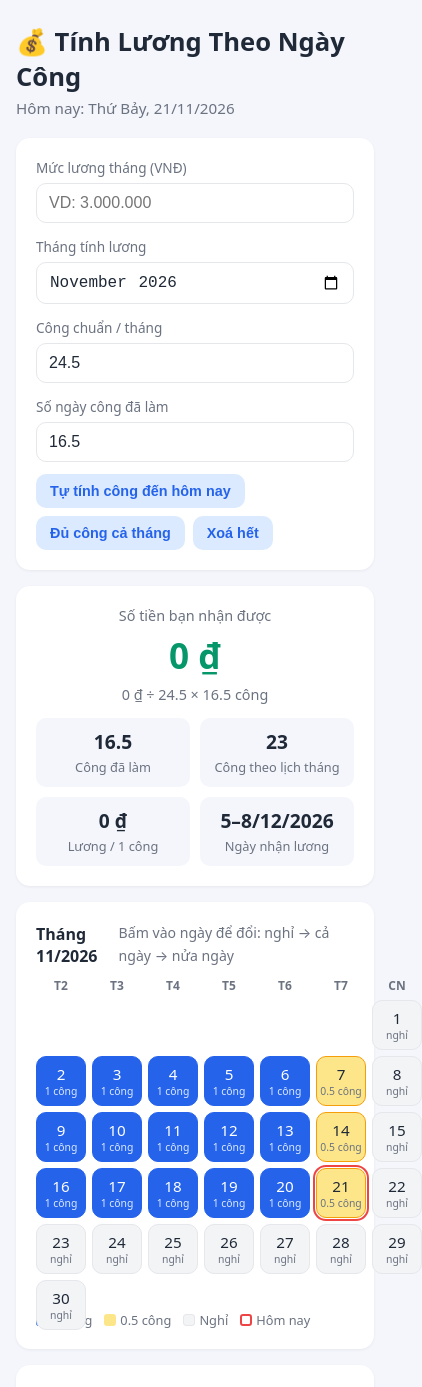
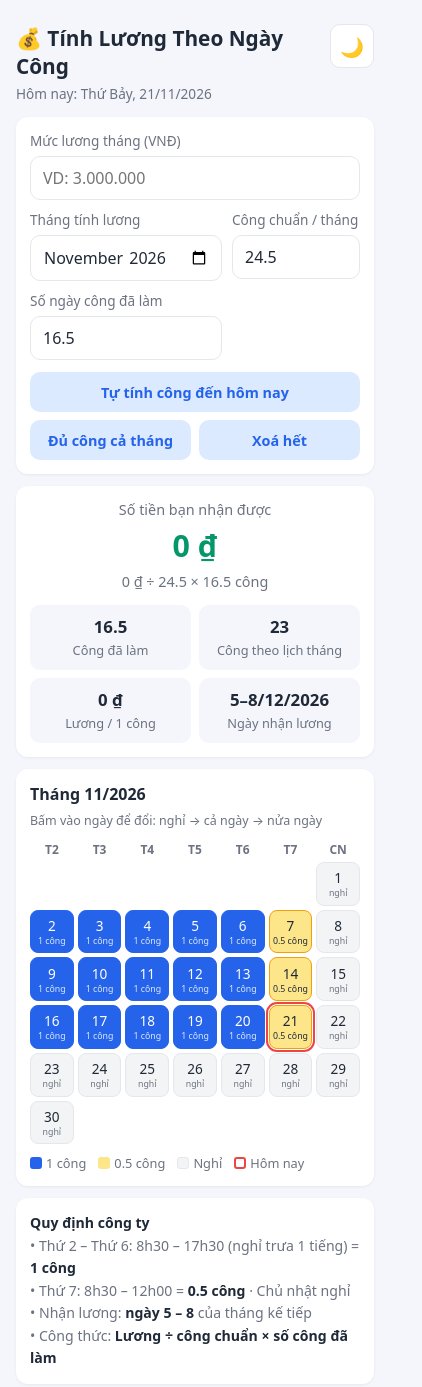
Before and after one commit to AlfredPhan/website-tinh-luong, a plain HTML site: page index.html in a window 390 px wide. Shown: the top 1387 px of the page, 422 px wide, since content can reach past the window. Drawn offline with Linux system fonts and the light colour scheme.

Commit message:
Thêm chế độ sáng/tối và tối ưu giao diện cho PC, laptop, iPhone
Co-Authored-By: Claude Opus 5.5 <noreply@anthropic.com>

```diff
--- a/index.html
+++ b/index.html
@@ -2,61 +2,146 @@
 <html lang="vi">
 <head>
     <meta charset="UTF-8">
-    <meta name="viewport" content="width=device-width, initial-scale=1.0">
+    <meta name="viewport" content="width=device-width, initial-scale=1.0, viewport-fit=cover">
+    <meta name="color-scheme" content="light dark">
+    <meta name="theme-color" content="#f4f6fb">
     <title>Tính Lương Theo Ngày Công</title>
+    <script>
+        // Apply the saved theme before first paint to avoid a flash
+        try { const t = localStorage.getItem('theme'); if (t) document.documentElement.dataset.theme = t; } catch (e) {}
+    </script>
     <style>
         :root {
             --bg: #f4f6fb; --card: #fff; --text: #1f2937; --muted: #6b7280;
-            --primary: #2563eb; --primary-soft: #dbeafe; --half: #fde68a;
-            --off: #f3f4f6; --border: #e5e7eb; --ok: #059669;
+            --primary: #2563eb; --primary-soft: #dbeafe; --on-primary: #fff; --on-primary-muted: #dbeafe;
+            --half: #fde68a; --half-border: #f59e0b; --half-text: #1f2937;
+            --off: #f3f4f6; --border: #e5e7eb; --ok: #059669; --today: #ef4444;
+            --input-bg: #fff; --shadow: 0 1px 3px rgba(0,0,0,.06);
+            color-scheme: light;
         }
-        * { box-sizing: border-box; }
+        @media (prefers-color-scheme: dark) {
+            :root:not([data-theme="light"]) {
+                --bg: #0f172a; --card: #1e293b; --text: #e5e7eb; --muted: #94a3b8;
+                --primary: #3b82f6; --primary-soft: #1e3a5f; --on-primary: #fff; --on-primary-muted: #bfdbfe;
+                --half: #a16207; --half-border: #eab308; --half-text: #fef9c3;
+                --off: #273449; --border: #334155; --ok: #34d399; --today: #f87171;
+                --input-bg: #0f172a; --shadow: 0 1px 3px rgba(0,0,0,.4);
+                color-scheme: dark;
+            }
+        }
+        :root[data-theme="dark"] {
+            --bg: #0f172a; --card: #1e293b; --text: #e5e7eb; --muted: #94a3b8;
+            --primary: #3b82f6; --primary-soft: #1e3a5f; --on-primary: #fff; --on-primary-muted: #bfdbfe;
+            --half: #a16207; --half-border: #eab308; --half-text: #fef9c3;
+            --off: #273449; --border: #334155; --ok: #34d399; --today: #f87171;
+            --input-bg: #0f172a; --shadow: 0 1px 3px rgba(0,0,0,.4);
+            color-scheme: dark;
+        }
+        * { box-sizing: border-box; -webkit-tap-highlight-color: transparent; }
+        html { -webkit-text-size-adjust: 100%; }
         body { margin: 0; font-family: system-ui, -apple-system, "Segoe UI", Roboto, sans-serif;
-               background: var(--bg); color: var(--text); }
-        .wrap { max-width: 760px; margin: 0 auto; padding: 24px 16px 48px; }
+               background: var(--bg); color: var(--text); transition: background .2s, color .2s; }
+        .wrap { max-width: 760px; margin: 0 auto;
+                padding: max(24px, env(safe-area-inset-top)) max(16px, env(safe-area-inset-right))
+                         max(48px, env(safe-area-inset-bottom)) max(16px, env(safe-area-inset-left)); }
+        .top { display: flex; justify-content: space-between; align-items: flex-start; gap: 12px; }
         h1 { font-size: 1.6rem; margin: 0 0 4px; }
         .sub { color: var(--muted); margin: 0 0 20px; font-size: .95rem; }
+        .theme-toggle { flex-shrink: 0; width: 44px; height: 44px; padding: 0; font-size: 1.2rem;
+                        border: 1px solid var(--border); background: var(--card); }
         .card { background: var(--card); border-radius: 14px; padding: 20px;
-                box-shadow: 0 1px 3px rgba(0,0,0,.06); margin-bottom: 16px; }
+                box-shadow: var(--shadow); margin-bottom: 16px; }
         .grid { display: grid; grid-template-columns: repeat(auto-fit, minmax(200px, 1fr)); gap: 14px; }
         label { display: block; font-size: .85rem; color: var(--muted); margin-bottom: 6px; }
-        input, select { width: 100%; padding: 10px 12px; font-size: 1rem; border: 1px solid var(--border);
-                        border-radius: 10px; background: #fff; color: var(--text); }
-        input:focus, select:focus { outline: 2px solid var(--primary-soft); border-color: var(--primary); }
-        button { cursor: pointer; border: 0; border-radius: 10px; padding: 9px 14px; font-size: .9rem;
-                 background: var(--primary-soft); color: var(--primary); font-weight: 600; }
+        /* 16px inputs keep iPhone Safari from zooming in on focus */
+        input { width: 100%; min-height: 44px; padding: 10px 12px; font-size: 16px; font-family: inherit;
+                border: 1px solid var(--border); border-radius: 10px; background: var(--input-bg); color: var(--text);
+                -webkit-appearance: none; appearance: none; }
+        input:focus { outline: 2px solid var(--primary-soft); border-color: var(--primary); }
+        button { cursor: pointer; border: 0; border-radius: 10px; padding: 9px 14px; min-height: 40px;
+                 font-size: .9rem; font-family: inherit; font-weight: 600;
+                 background: var(--primary-soft); color: var(--primary); touch-action: manipulation; }
         button:hover { filter: brightness(.95); }
         .actions { display: flex; flex-wrap: wrap; gap: 8px; margin-top: 12px; }
         .result { text-align: center; }
-        .result .money { font-size: 2.2rem; font-weight: 800; color: var(--ok); margin: 6px 0; }
+        .result .money { font-size: 2.2rem; font-weight: 800; color: var(--ok); margin: 6px 0; overflow-wrap: anywhere; }
         .result .detail { color: var(--muted); font-size: .9rem; }
         .stats { display: grid; grid-template-columns: repeat(auto-fit, minmax(140px, 1fr)); gap: 10px; margin-top: 14px; }
         .stat { background: var(--bg); border-radius: 10px; padding: 10px; text-align: center; }
         .stat b { display: block; font-size: 1.2rem; }
         .stat span { font-size: .8rem; color: var(--muted); }
-        .cal-head { display: flex; justify-content: space-between; align-items: center; margin-bottom: 10px; }
+        .cal-head { display: flex; justify-content: space-between; align-items: center; flex-wrap: wrap; gap: 6px; margin-bottom: 10px; }
         .cal { display: grid; grid-template-columns: repeat(7, 1fr); gap: 6px; }
         .dow { text-align: center; font-size: .75rem; color: var(--muted); font-weight: 600; }
         .day { aspect-ratio: 1; border-radius: 10px; border: 1px solid var(--border); background: var(--off);
                display: flex; flex-direction: column; align-items: center; justify-content: center;
-               cursor: pointer; user-select: none; font-size: .95rem; position: relative; }
+               cursor: pointer; user-select: none; -webkit-user-select: none; touch-action: manipulation;
+               font-size: .95rem; position: relative; }
         .day small { font-size: .65rem; color: var(--muted); }
-        .day.full { background: var(--primary); color: #fff; border-color: var(--primary); }
-        .day.full small { color: #dbeafe; }
-        .day.half { background: var(--half); border-color: #f59e0b; }
-        .day.today { outline: 2px solid #ef4444; outline-offset: 1px; }
+        .day.full { background: var(--primary); color: var(--on-primary); border-color: var(--primary); }
+        .day.full small { color: var(--on-primary-muted); }
+        .day.half { background: var(--half); border-color: var(--half-border); color: var(--half-text); }
+        .day.half small { color: var(--half-text); }
+        .day.today { outline: 2px solid var(--today); outline-offset: 1px; }
         .day.empty { visibility: hidden; }
         .legend { display: flex; flex-wrap: wrap; gap: 12px; font-size: .8rem; color: var(--muted); margin-top: 10px; }
         .legend i { display: inline-block; width: 12px; height: 12px; border-radius: 3px; vertical-align: -1px; margin-right: 4px; }
+        .lg-full { background: var(--primary); }
+        .lg-half { background: var(--half); }
+        .lg-off { background: var(--off); border: 1px solid var(--border); }
+        .lg-today { border: 2px solid var(--today); }
         .info { font-size: .88rem; color: var(--muted); line-height: 1.6; }
         .info b { color: var(--text); }
+
+        @media (hover: hover) {
+            .day:not(.empty):hover { border-color: var(--primary); }
+        }
+
+        /* Laptop / PC: inputs and result on the left, calendar on the right */
+        @media (min-width: 960px) {
+            .wrap { max-width: 1120px; padding-top: 40px; }
+            h1 { font-size: 2rem; }
+            .layout { display: grid; grid-template-columns: 1fr 1fr; gap: 20px; align-items: start; }
+            .card { margin-bottom: 20px; }
+            .result .money { font-size: 2.6rem; }
+            .day { font-size: 1rem; }
+            .day small { font-size: .7rem; }
+        }
+
+        /* Phones (iPhone and similar) */
+        @media (max-width: 480px) {
+            h1 { font-size: 1.3rem; }
+            .sub { font-size: .85rem; margin-bottom: 14px; }
+            .card { padding: 14px; border-radius: 12px; margin-bottom: 12px; }
+            .grid { grid-template-columns: 1fr 1fr; gap: 10px; }
+            .grid > div:first-child { grid-column: 1 / -1; }
+            .actions { display: grid; grid-template-columns: 1fr 1fr; }
+            .actions button:first-child { grid-column: 1 / -1; }
+            .result .money { font-size: 1.9rem; }
+            .stats { grid-template-columns: 1fr 1fr; gap: 8px; }
+            .stat b { font-size: 1.05rem; }
+            .cal { gap: 4px; }
+            .day { border-radius: 8px; font-size: .85rem; }
+            .day small { font-size: .55rem; }
+            .cal-head .info { font-size: .78rem; }
+        }
+        @media (max-width: 360px) {
+            .day small { display: none; }
+        }
     </style>
 </head>
 <body>
 <div class="wrap">
-    <h1>💰 Tính Lương Theo Ngày Công</h1>
-    <p class="sub" id="todayText"></p>
+    <div class="top">
+        <div>
+            <h1>💰 Tính Lương Theo Ngày Công</h1>
+            <p class="sub" id="todayText"></p>
+        </div>
+        <button class="theme-toggle" id="themeToggle" aria-label="Đổi giao diện sáng / tối" title="Đổi giao diện sáng / tối">🌙</button>
+    </div>
 
+    <div class="layout">
+    <div>
     <div class="card">
         <div class="grid">
             <div>
@@ -69,11 +154,11 @@
             </div>
             <div>
                 <label for="standard">Công chuẩn / tháng</label>
-                <input id="standard" type="number" step="0.5" min="1" value="24.5">
+                <input id="standard" type="number" inputmode="decimal" step="0.5" min="1" value="24.5">
             </div>
             <div>
                 <label for="worked">Số ngày công đã làm</label>
-                <input id="worked" type="number" step="0.5" min="0" placeholder="VD: 22">
+                <input id="worked" type="number" inputmode="decimal" step="0.5" min="0" placeholder="VD: 22">
             </div>
         </div>
         <div class="actions">
@@ -94,7 +179,9 @@
             <div class="stat"><b id="sPayday">—</b><span>Ngày nhận lương</span></div>
         </div>
     </div>
+    </div>
 
+    <div>
     <div class="card">
         <div class="cal-head">
             <b id="calTitle"></b>
@@ -102,10 +189,10 @@
         </div>
         <div class="cal" id="cal"></div>
         <div class="legend">
-            <span><i style="background:var(--primary)"></i>1 công</span>
-            <span><i style="background:var(--half)"></i>0.5 công</span>
-            <span><i style="background:var(--off);border:1px solid var(--border)"></i>Nghỉ</span>
-            <span><i style="border:2px solid #ef4444"></i>Hôm nay</span>
+            <span><i class="lg-full"></i>1 công</span>
+            <span><i class="lg-half"></i>0.5 công</span>
+            <span><i class="lg-off"></i>Nghỉ</span>
+            <span><i class="lg-today"></i>Hôm nay</span>
         </div>
     </div>
 
@@ -115,6 +202,8 @@
         • Thứ 7: 8h30 – 12h00 = <b>0.5 công</b> · Chủ nhật nghỉ<br>
         • Nhận lương: <b>ngày 5 – 8</b> của tháng kế tiếp<br>
         • Công thức: <b>Lương ÷ công chuẩn × số công đã làm</b>
+    </div>
+    </div>
     </div>
 </div>
 
@@ -130,6 +219,22 @@
         get(k) { try { return JSON.parse(localStorage.getItem(k)); } catch { return null; } },
         set(k, v) { try { localStorage.setItem(k, JSON.stringify(v)); } catch {} }
     };
+
+    // Theme: follows the device until the user picks one with the toggle
+    const darkQuery = window.matchMedia('(prefers-color-scheme: dark)');
+    const isDark = () => (document.documentElement.dataset.theme || (darkQuery.matches ? 'dark' : 'light')) === 'dark';
+    function syncThemeUI() {
+        $('themeToggle').textContent = isDark() ? '☀️' : '🌙';
+        document.querySelector('meta[name="theme-color"]').content = isDark() ? '#0f172a' : '#f4f6fb';
+    }
+    $('themeToggle').onclick = () => {
+        const next = isDark() ? 'light' : 'dark';
+        document.documentElement.dataset.theme = next;
+        try { localStorage.setItem('theme', next); } catch {}
+        syncThemeUI();
+    };
+    darkQuery.addEventListener?.('change', syncThemeUI);
+    syncThemeUI();
 
     const defaultCong = d => (d === 0 ? 0 : d === 6 ? 0.5 : 1);
     const parseMoney = s => Number(String(s).replace(/\D/g, '')) || 0;
```
